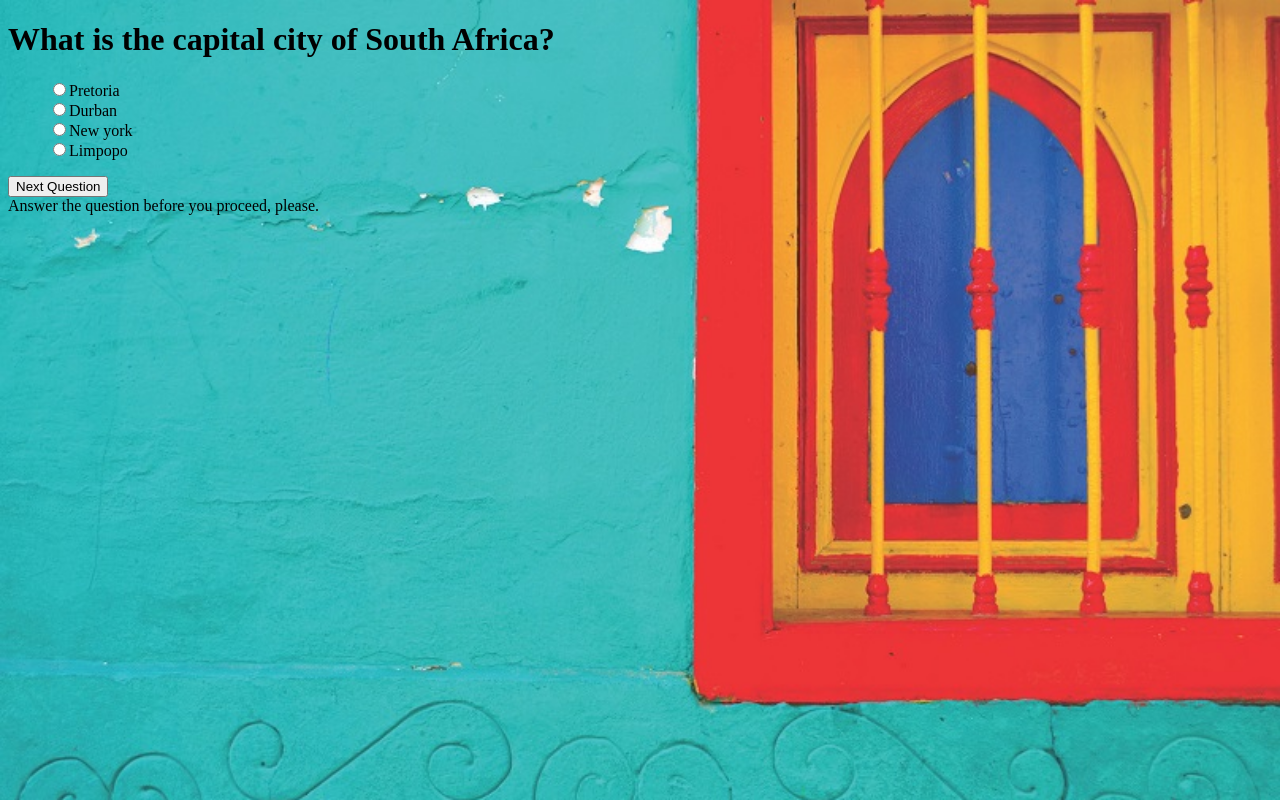
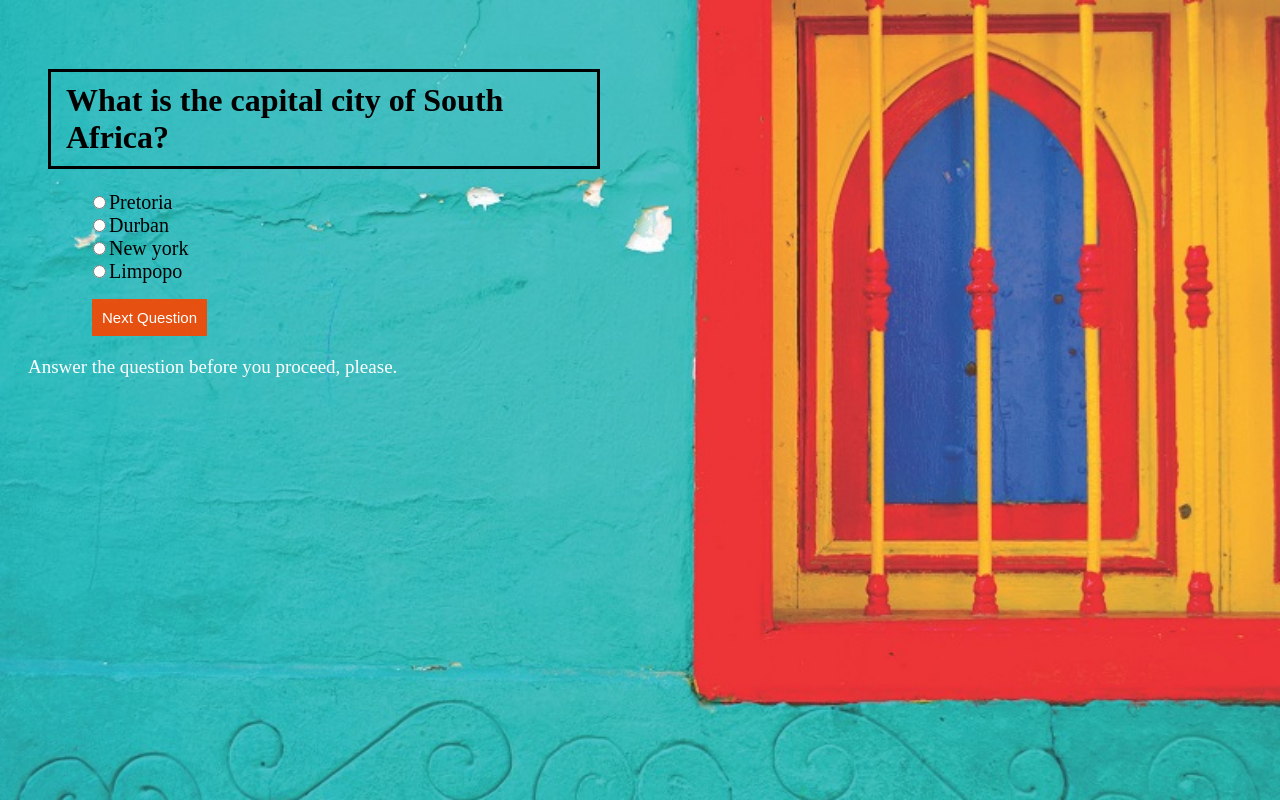
Before and after one commit to Jeremie-Ephaphrase/jsquiz, a plain HTML site: page index.html in a window 1280 px wide. Both pictures are taken after a click on the button "Next Question". Drawn offline with Linux system fonts and the light colour scheme.

Commit message:
jsquiz v3

```diff
--- a/css/style.css
+++ b/css/style.css
@@ -6,3 +6,69 @@ body{
   background-image: url(../back.jpg);
   background-size: cover;
 }
+
+div{
+  text-align: left;
+  padding: 20px;
+  margin: auto;
+}
+
+h1{
+  border-style: solid ;
+    width: 44%;
+    border: 3px solid black;
+    padding: 10px;
+    padding-left: 15px;
+    text-align: left;
+}
+
+button {
+
+  background-color: rgba(248, 70, 0, 0.911);
+  border: none;
+  font-size: 15px;
+  color: #FFFFFF;
+  padding : 10px;
+  text-align: center;
+  cursor: pointer;
+  margin: 0px 44px 0px ;
+}
+
+button:hover {
+  background: rgba(255, 145, 0, 0.904);
+  opacity: 3;
+  transition: all 0.3s;
+}
+
+input{
+  color: blue;
+
+}
+
+label{
+font-size: 20PX;
+}
+
+li{
+  list-style: none;
+}
+
+ul{
+  list-style: initial;
+}
+span.warning{
+  color:white;
+  font-size: 19px;
+font-display: bold;
+}
+
+p{
+  font-size: 26px;
+  color: white;
+  border-style: solid;
+  border: 6px solid white;
+  padding: 10px;
+  padding-left: 15px;
+  text-align: center;
+  width: 35%;
+}
--- a/index.js
+++ b/index.js
@@ -61,7 +61,7 @@ var allQuestions = [{
   choices: ["Fruit", "Poison", "Phone", "Acid"],
   correctAnswer: 0
 }, {
-  question: "What city are we in?",
+  question: "Which of the following is a city in South Africa?",
   choices: ["Cape Town", "Paarl", "Moscow", "Berlin"],
   correctAnswer: 0
 }, {
@@ -227,7 +227,7 @@ function Quiz(options) {
       if (correct_answers === 0) {
         result.textContent = "Thank you for taking this quiz! Sorry, but none of your answers were right :( Try again if you want to improve your score.";
       } else {
-        result.textContent = "Thank you for taking this quiz! Your final score is: " + correct_answers + " correct answers!";
+        result.textContent = "Thank you! Your final score is: " + correct_answers + " / 20 ";
       }
       elem.appendChild(result);
     }
```
